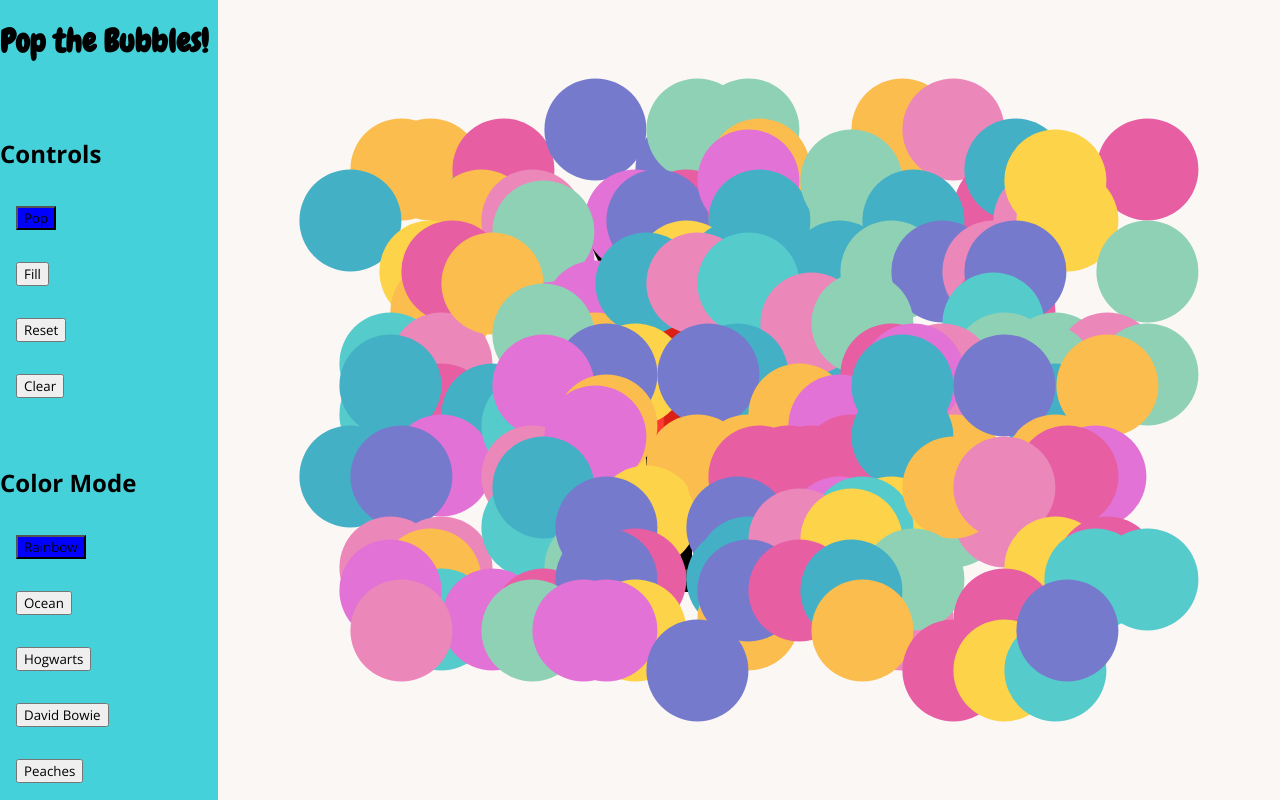
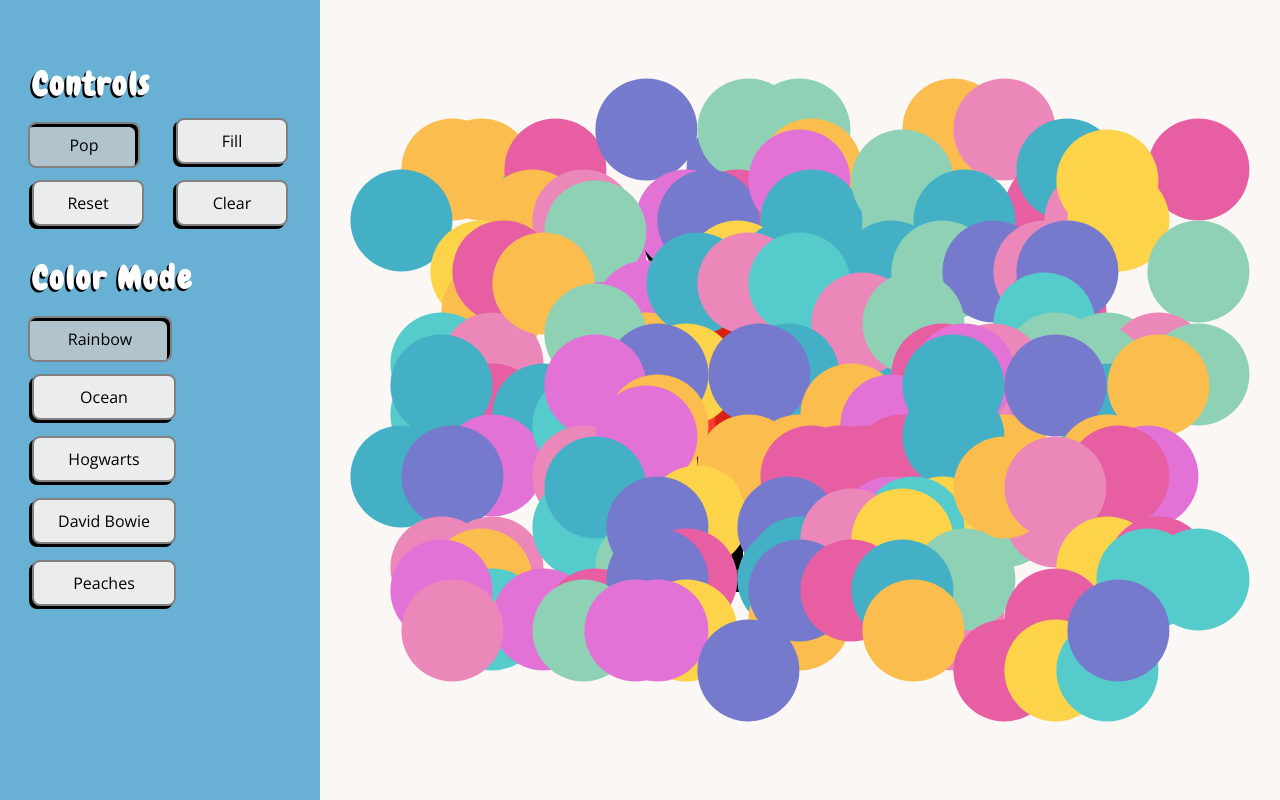
Before and after one commit to hametm/hidden-image, a plain HTML site: page index.html in a window 1280 px wide. Drawn offline with nearby package versions, Linux system fonts and the light colour scheme.

Commit message:
Improve button UI

```diff
--- a/index.html
+++ b/index.html
@@ -11,39 +11,20 @@
 <body>
     <main>
         <div class="sidebar">
-            <h1>Pop the Bubbles!</h1>
-            <div class="buttons">
             <h2>Controls</h2>
-                <div class="button-container">
+            <div class="control-buttons">
                 <button class="pop controls">Pop</button>
-                </div>
-                <div class="button-container">
                 <button class="fill controls">Fill</button>
-                </div>
-                <div class="button-container">
                 <button class="reset controls">Reset</button>
-                </div>
-                <div class="button-container">
                 <button class="clear controls">Clear</button>
             </div>
-            </div>
-            <div class="buttons">
             <h2>Color Mode</h2>
-                <div class="button-container">
+            <div class="color-buttons">
                 <button class="rainbow colors">Rainbow</button>
-                </div>
-                <div class="button-container">
                 <button class="ocean colors">Ocean</button>
-                </div>
-                <div class="button-container">
                 <button class="hogwarts colors">Hogwarts</button>
-                </div>
-                <div class="button-container">
                 <button class="bowie colors">David Bowie</button>
-                </div>
-                <div class="button-container">
                 <button class="peaches colors">Peaches</button>
-                </div>
             </div>
         </div>
         <div class="background-container">
--- a/style.css
+++ b/style.css
@@ -1,11 +1,18 @@
 @import url('https://fonts.googleapis.com/css2?family=Chewy&family=Open+Sans:wght@400;700&display=swap');
+
+:root {
+    --background: #fbf7f5;
+    --sidebar: #68b1d5;
+    --button: #ebeded;
+    --button-hover: #b1c4ce;;
+}
 
 body {
     display: flex;
     flex-direction: column;
     min-height: 100vh;
     margin: 0;
-    background-color: #fbf7f5;
+    background-color: var(--background);
     font-family: 'Open Sans', sans-serif;
 }
 
@@ -14,43 +21,6 @@ main {
     flex-grow: 1;
 }
 
-.sidebar {
-    display: flex;
-    flex-direction: column;
-    gap: 2rem;
-    width: 17vw;
-    background-color: #45d1d9;
-}
-
-.sidebar h1 {
-    font-family: 'Chewy', cursive;
-}
-
-.buttons {
-    display: flex;
-    flex-direction: column;
-    align-items: flex-start;
-}
-
-.button-container {
-    display: grid;
-    place-items: center;
-    padding: 1rem;
-}
-
-button {
-    font-family: 'Open Sans', sans-serif;
-}
-
-.selected {
-    background-color: blue;
-}
-
-.background-container {
-    display: grid;
-    place-items: center;
-    flex-grow: 1;
-}
 
 .background {
     display: grid;
@@ -66,3 +36,72 @@ button {
 .balloon {
     border-radius: 50%;
 }
+
+.sidebar {
+    display: flex;
+    flex-direction: column;
+    /* min-width: 15rem;
+    width: 20vw; */
+    width: 16rem;
+    background-color: var(--sidebar);
+    color: white;
+    padding: 2rem;
+}
+
+.sidebar h2 {
+    text-shadow: -2px 2px black;
+    margin: 2rem .7rem .75rem 0;
+    font-family: 'Chewy', cursive;
+    font-size: 2rem;
+    letter-spacing: 2px;
+}
+
+.control-buttons {
+    display: grid;
+    grid-template-columns: 1fr 1fr;
+    grid-template-rows: 1fr 1fr;
+    column-gap: 2rem;
+    row-gap: 1rem;
+}
+
+.color-buttons {
+    display: flex;
+    flex-direction: column;
+    align-items: flex-start;
+    gap: 1rem;
+}
+
+button {
+    font-family: 'Open Sans', sans-serif;
+    background-color: var(--button);
+    border-radius: 8px;
+    padding: 10px;
+    border: 2px solid grey;
+    box-shadow: -3px 3px black;
+    font-size: 1rem;
+}
+
+button:hover {
+    background-color: var(--button-hover);
+    cursor: pointer;
+}
+
+button:active {
+    transform: translate(-2px, 2px)
+}
+
+.colors {
+    width: 9rem;
+}
+
+.selected {
+    background-color: var(--button-hover);
+    box-shadow: inset -3px 3px black;
+    transform: translate(-4px, 4px);
+}
+
+.background-container {
+    display: grid;
+    place-items: center;
+    flex-grow: 1;
+}
```
Lines whose indentation alone changed are shown as unchanged.
